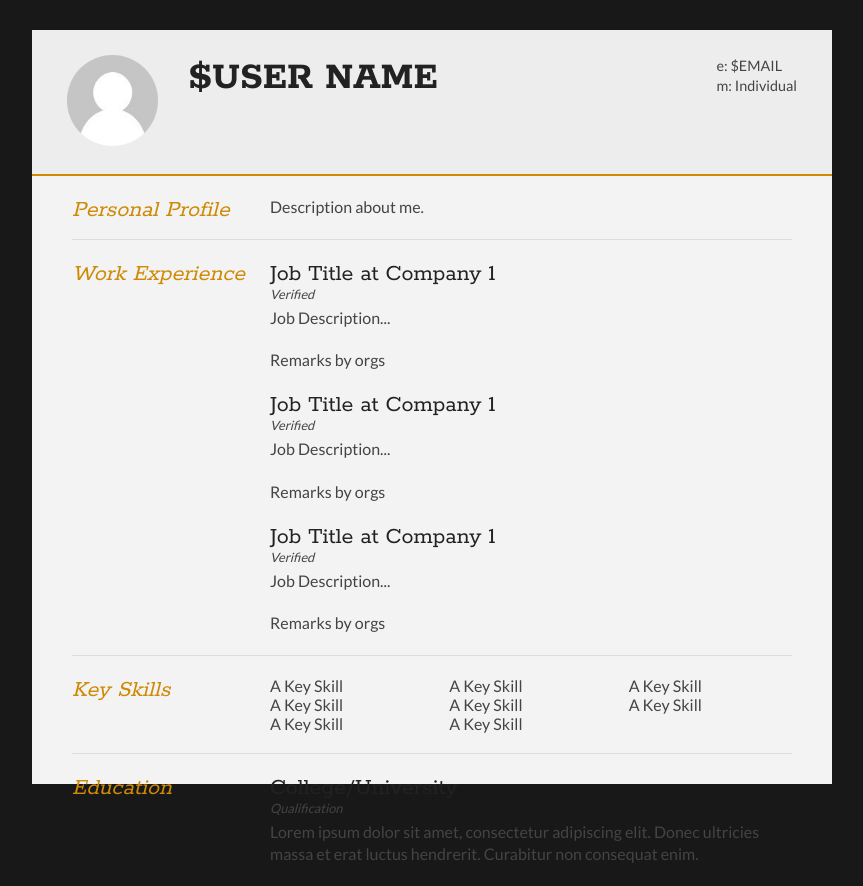
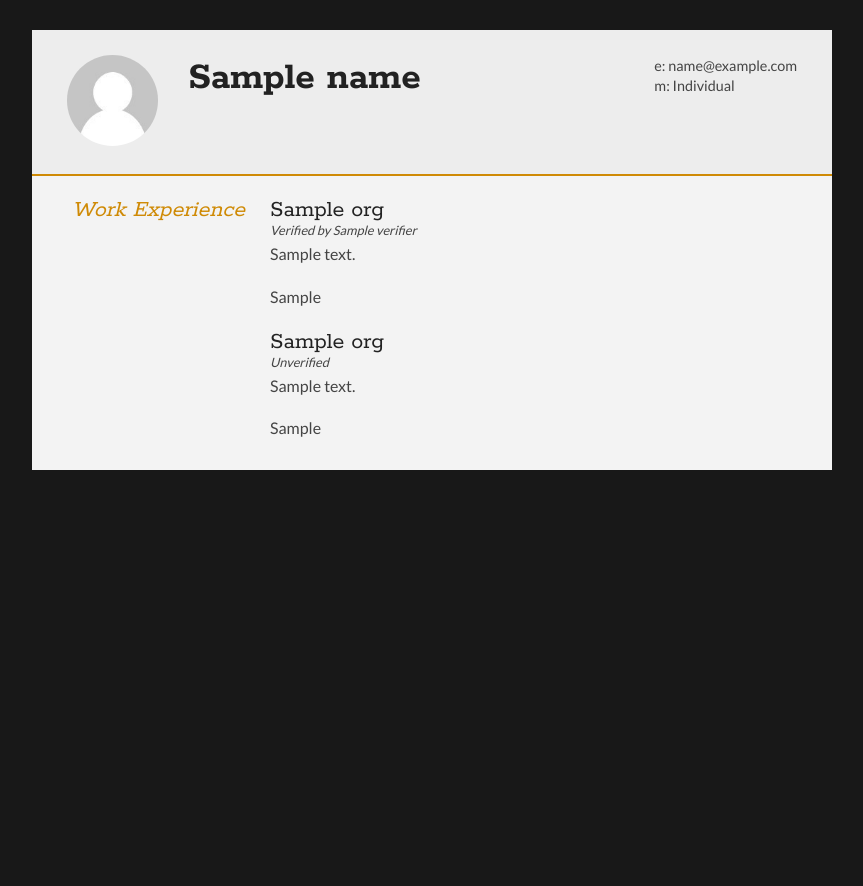
Before and after one commit to OrkoHunter/mokita-frontend, a Flask app: template templates/cv.html in a window 1280 px wide. Shown: the whole page, without its empty margins (208-1071 px from the left). After the commit the page ends 470 px from the top, so only its background shows below. Run offline with Flask 2, Linux system fonts and the light colour scheme; the template is opened without the code that fills it: most values are stand-ins (such as "Sample title", 1, 10 or a date in 2020).

Commit message:
presemtable

```diff
--- a/app.py
+++ b/app.py
@@ -183,11 +183,35 @@ def tracks():
                 else:
                     verified_list.append(row)
     data = {'unverified':unverified_list , 'verified':verified_list, 'is_org':config['is_org']}
+    print (tot_data, unverified_list, verified_list)
     return render_template("tracks.html", **data)
 
 
 @app.route("/cv")
 def cv():
-    return render_template("cv.html")
+    url = "http://localhost:3000/api/Tracks/"
+    r = requests.get(url)
+    tot_data = r.json()
+    verified_list = []
+    unverified_list = []
+    if(config['is_org'] == True):
+        for row in tot_data:
+            if(row['verifier'] == session['id']):
+                if(row['isVerified'] == 'Unverified'):
+                    unverified_list.append(row)
+                else:
+                    verified_list.append(row)
+    else:
+        for row in tot_data:
+            if(row['owner_id'] == session['id']):
+                if(row['isVerified'] == 'Unverified'):
+                    unverified_list.append(row)
+                else:
+                    verified_list.append(row)
+    url = "http://localhost:3000/api/Identity_u/"+session['id']
+    r = requests.get(url)
+    data_user = r.json()
+    data = {'unverified':unverified_list , 'verified':verified_list, 'is_org':config['is_org'], 'email':data_user['email'], 'name':data_user['name']}
+    return render_template("cv.html", **data)
 
 app.run(host='0.0.0.0', port=8081)
--- a/templates/cv.html
+++ b/templates/cv.html
@@ -7,7 +7,7 @@
 <meta name="description" content="The Curriculum Vitae of Joe Bloggs."/>
 <meta charset="UTF-8">
 
-<link type="text/css" rel="stylesheet" href="/static/assets/css/style.css">
+<link type="text/css" rel="stylesheet" href="/static/css/style.css">
 <link href='http://fonts.googleapis.com/css?family=Rokkitt:400,700|Lato:400,300' rel='stylesheet' type='text/css'>
 
 </head>
@@ -15,16 +15,16 @@
 <div id="cv" class="instaFade">
   <div class="mainDetails">
     <div id="headshot" class="quickFade">
-      <img src="/static/assets/images/headshot.jpg" alt="User" />
+      <img src="/static/images/headshot.jpg" alt="User" />
     </div>
 
     <div id="name">
-      <h1 class="quickFade delayTwo">$USER NAME</h1>
+      <h1 class="quickFade delayTwo">{{name}}</h1>
     </div>
 
     <div id="contactDetails" class="quickFade delayFour">
       <ul>
-        <li>e: <a href="mailto:joe@bloggs.com" target="_blank">$EMAIL</a></li>
+        <li>e: <a href="{{email}}" target="_blank">{{email}}</a></li>
         <li>m: Individual</li>
       </ul>
     </div>
@@ -32,19 +32,6 @@
   </div>
 
   <div id="mainArea" class="quickFade delayFive">
-    <section>
-      <article>
-        <div class="sectionTitle">
-          <h1>Personal Profile</h1>
-        </div>
-
-        <div class="sectionContent">
-          <p>Description about me.</p>
-        </div>
-      </article>
-      <div class="clear"></div>
-    </section>
-
 
     <section>
       <div class="sectionTitle">
@@ -52,67 +39,27 @@
       </div>
 
       <div class="sectionContent">
+        {% for org in verified %}
         <article>
-          <h2>Job Title at Company 1</h2>
-          <p class="subDetails">Verified</p>
-          <p>Job Description...</p>
-          <p>Remarks by orgs</p>
+          <h2>{{org['jobTitle']}}</h2>
+          <p class="subDetails">Verified by {{org['verifier']}}</p>
+          <p>{{org['description']}}</p>
+          <p>{{org['verify_remarks']}}</p>
         </article>
-
+        {% endfor %}
+        {% for org in unverified %}
         <article>
-          <h2>Job Title at Company 1</h2>
-          <p class="subDetails">Verified</p>
-          <p>Job Description...</p>
-          <p>Remarks by orgs</p>
+          <h2>{{org['jobTitle']}}</h2>
+          <p class="subDetails">Unverified</p>
+          <p>{{org['description']}}</p>
+          <p>{{org['verify_remarks']}}</p>
         </article>
-
-        <article>
-          <h2>Job Title at Company 1</h2>
-          <p class="subDetails">Verified</p>
-          <p>Job Description...</p>
-          <p>Remarks by orgs</p>
-        </article>
-
+        {% endfor %}
       </div>
       <div class="clear"></div>
     </section>
 
 
-    <section>
-      <div class="sectionTitle">
-        <h1>Key Skills</h1>
-      </div>
-
-      <div class="sectionContent">
-        <ul class="keySkills">
-          <li>A Key Skill</li>
-          <li>A Key Skill</li>
-          <li>A Key Skill</li>
-          <li>A Key Skill</li>
-          <li>A Key Skill</li>
-          <li>A Key Skill</li>
-          <li>A Key Skill</li>
-          <li>A Key Skill</li>
-        </ul>
-      </div>
-      <div class="clear"></div>
-    </section>
-
-
-    <section>
-      <div class="sectionTitle">
-        <h1>Education</h1>
-      </div>
-
-      <div class="sectionContent">
-        <article>
-          <h2>College/University</h2>
-          <p class="subDetails">Qualification</p>
-          <p>Lorem ipsum dolor sit amet, consectetur adipiscing elit. Donec ultricies massa et erat luctus hendrerit. Curabitur non consequat enim.</p>
-        </article>
-
-      <div class="clear"></div>
-    </section>
 
   </div>
 </div>
--- a/templates/dashboard.html
+++ b/templates/dashboard.html
@@ -72,7 +72,7 @@
                 <li>
                     <a href="#">
                         <i class="pe-7s-user"></i>
-                        <p>Profile</p>
+                        <p>Authors</p>
                     </a>
                 </li>
 <!--                 <li class="active-pro">
--- a/templates/main.html
+++ b/templates/main.html
@@ -44,7 +44,7 @@
 					</div>
 
 					<div class="wrap-input100 validate-input" data-validate = "Password is required">
-						<input class="input100" type="password" name="loginpassword" placeholder="Password">
+						<input class="input100" type="text" name="loginpassword" placeholder="Public Key">
 						<span class="focus-input100"></span>
 						<span class="symbol-input100">
 							<i class="fa fa-lock" aria-hidden="true"></i>
@@ -101,8 +101,8 @@
 						</select>
 					</div>
 
-					<div class="wrap-input100 validate-input" data-validate = "Password is required">
-						<input class="input100" type="password" name="signuppassword" placeholder="Password">
+					<div class="wrap-input100 validate-input" data-validate = "Key is required">
+						<input class="input100" type="text" name="signuppassword" placeholder="Public Key">
 						<span class="focus-input100"></span>
 						<span class="symbol-input100">
 							<i class="fa fa-lock" aria-hidden="true"></i>
```
Also changed, not shown: templates/create-track.html (+21 -9 lines), templates/tracks.html (+4 -9 lines).
